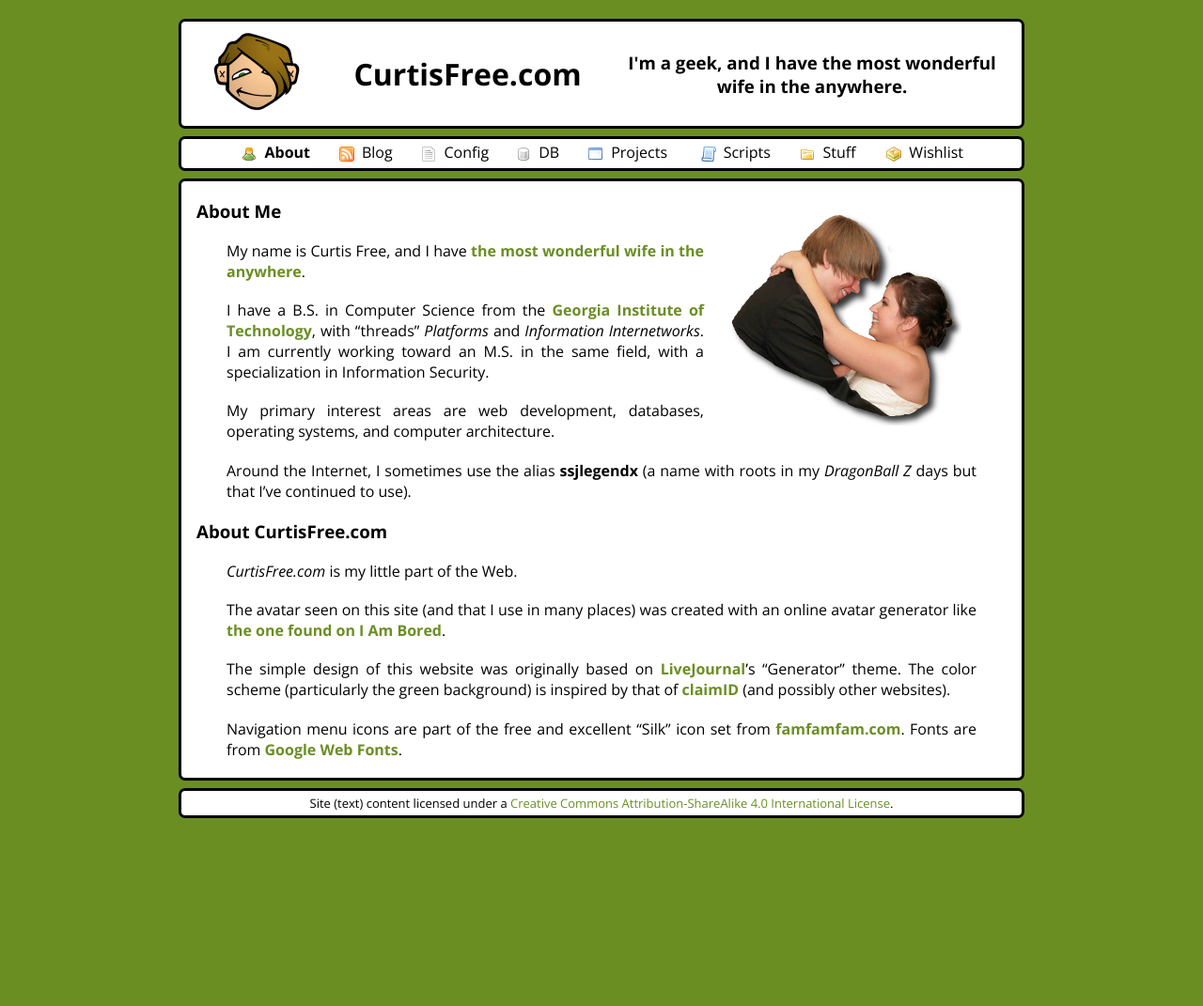
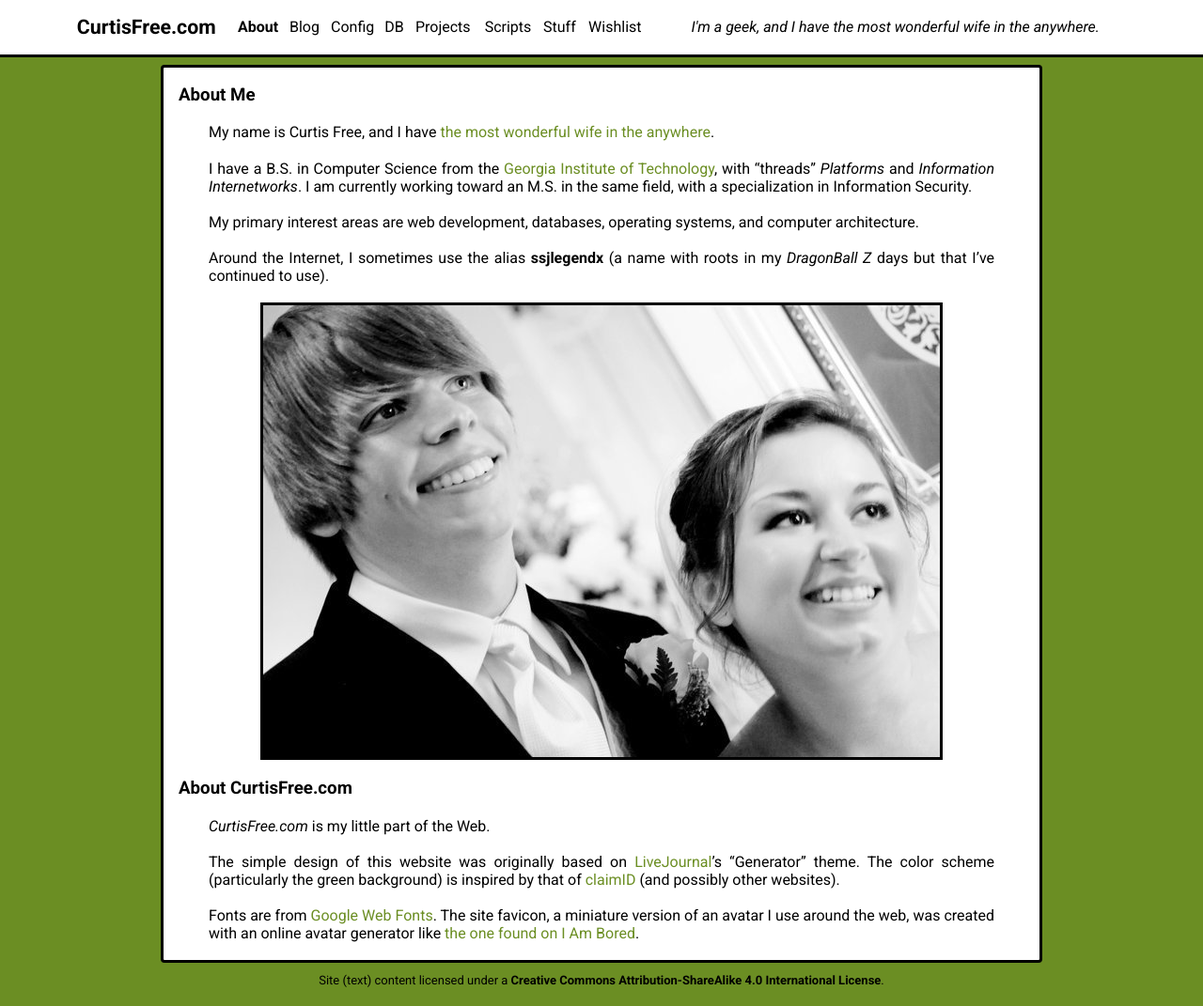
Before and after one commit to cfree3/curtisfree.com, a Jekyll site: the page built from content/about.md, in a window 1280 px wide. Shown: the whole page at 94% size. Built offline with Jekyll 4.4.1, drawn with Linux system fonts in a browser that asks for light colours; before the commit the page ends 900 px from its top, so only the background shows below that.

Commit message:
Minor site redesign

```diff
--- a/_includes/from_pgbody.html
+++ b/_includes/from_pgbody.html
@@ -1,11 +1,8 @@
-
     </div>
 
-    <div class="container" id="lower">
-      <div id="footer">
-        Site (text) content licensed under a <a rel="license" href="https://creativecommons.org/licenses/by-sa/4.0/">
-        Creative Commons Attribution-ShareAlike 4.0 International License</a>.
-      </div>
+    <div id="footer">
+      Site (text) content licensed under a <a rel="license" href="https://creativecommons.org/licenses/by-sa/4.0/">
+      Creative Commons Attribution-ShareAlike 4.0 International License</a>.
     </div>
 
   </body>
--- a/_includes/to_pgbody.html
+++ b/_includes/to_pgbody.html
@@ -1,27 +1,27 @@
+    <div id="header">
+
+      <table>
+        <tr>
+          <td class="header">
+            <h1 id="blog_title" >
+              <a id="main_link" href="/">CurtisFree.com</a>
+              {% if page.layout == 'blog' or page.layout == 'post' %}
+              <a id="blog_link" href="/blog">Blog</a>
+              {% endif %}
             </h1>
           </td>
+          <td><a class="{% if page.path == '/about' %}current{% endif %}" href="/about">About</a></td>
+          <td><a class="{% if page.path == '/blog' %}current{% endif %}" href="/blog">Blog</a></td>
+          <td><a class="" href="/config">Config</a></td>
+          <td><a class="" href="/db">DB</a></td>
+          <td><a class="{% if page.path == '/projects' %}current{% endif %}" href="/projects">Projects</a></td>
+          <td><a class="" href="/scripts">Scripts</a></td>
+          <td><a class="{% if page.path == '/stuff' %}current{% endif %}" href="/stuff">Stuff</a></td>
+          <td><a class="" href="/wishlist">Wishlist</a></td>
           <td id="tagline">
-            <h3>
-              I'm a geek, and I have
-              <a class="hidden" href="http://curtisandrebecca.com">the most wonderful wife in the anywhere</a>.
-            </h3>
+            I'm a geek, and I have
+            <a class="hidden" href="http://curtisandrebecca.com">the most wonderful wife in the anywhere</a>.
           </td>
-        </tr>
-      </table>
-
-    </div>
-
-    <div class="container" id="nav">
-      <table>
-        <tr>
-          <td><a class="{% if page.path == '/about' %}current{% endif %}" href="/about"><img alt="about" src="/imgs/icons/about.png" />About</a></td>
-          <td><a class="{% if page.path == '/blog' %}current{% endif %}" href="/blog"><img alt="blog" src="/imgs/icons/blog.png" />Blog</a></td>
-          <td><a class="" href="/config"><img alt="config" src="/imgs/icons/config.png" />Config</a></td>
-          <td><a class="" href="/db"><img alt="db" src="/imgs/icons/db.png" />DB</a></td>
-          <td><a class="{% if page.path == '/projects' %}current{% endif %}" href="/projects"><img alt="projects" src="/imgs/icons/projects.png" />Projects</a></td>
-          <td><a class="" href="/scripts"><img alt="scripts" src="/imgs/icons/scripts.png" />Scripts</a></td>
-          <td><a class="{% if page.path == '/stuff' %}current{% endif %}" href="/stuff"><img alt="stuff" src="/imgs/icons/stuff.png" />Stuff</a></td>
-          <td><a class="" href="/wishlist"><img alt="wishlist" src="/imgs/icons/wishlist.png" />Wishlist</a></td>
         </tr>
       </table>
     </div>
--- a/_includes/to_slink.html
+++ b/_includes/to_slink.html
@@ -16,14 +16,3 @@
   </head>
 
   <body>
-
-    <div class="container" id="masthead">
-
-      <table>
-        <tr>
-          <td id="avatar">
-            <img src="/imgs/avatar.png" />
-          </td>
-          <td class="header">
-            <h1 id="blog_title" >
-              <a id="main_link" href="/">CurtisFree.com</a>
--- a/_layouts/blog.html
+++ b/_layouts/blog.html
@@ -3,7 +3,6 @@
 {% include to_canon.html %}
 {% include canon.html %}
 {% include to_slink.html %}
-                <a id="blog_link" href="/blog">Blog</a>
 {% include to_pgbody.html %}
       <div class="content">
         {{ content }}
--- a/_layouts/post.html
+++ b/_layouts/post.html
@@ -3,7 +3,6 @@
 {% include to_canon.html %}
 {% include canon.html %}
 {% include to_slink.html %}
-                <a id="blog_link" href="/blog">Blog</a>
 {% include to_pgbody.html %}
       <div class="content">
 
--- a/content/about.md
+++ b/content/about.md
@@ -3,8 +3,6 @@ title:  CurtisFree.com &rarr; About
 path:   /about
 layout: default
 ---
-<img class="right seamless" alt="Rebecca and me..." src="/imgs/firstdance.png" />
-
 ### About Me
 
 My name is Curtis Free, and I have [the most wonderful wife in the anywhere][curtisandrebecca].
@@ -19,24 +17,23 @@ architecture.
 Around the Internet, I sometimes use the alias **ssjlegendx** (a name with roots in my _DragonBall
 Z_ days but that I've continued to use).
 
+<img alt="Rebecca and me..." src="/imgs/wedding.jpg" />
+
 ### About CurtisFree.com
 
 _CurtisFree.com_ is my little part of the Web.
-
-The avatar seen on this site (and that I use in many places) was created with an online avatar
-generator like [the one found on I Am Bored][avatar_generator].
 
 The simple design of this website was originally based on [LiveJournal][livejournal]'s "Generator"
 theme. The color scheme (particularly the green background) is inspired by that of
 [claimID][claimid] (and possibly other websites).
 
-Navigation menu icons are part of the free and excellent "Silk" icon set from
-[famfamfam.com][silk]. Fonts are from [Google Web Fonts][fonts].
+Fonts are from [Google Web Fonts][fonts]. The site favicon, a miniature version of an avatar I use
+around the web, was created with an online avatar generator like [the one found on I Am
+Bored][avatar_generator].
 
 [curtisandrebecca]: http://curtisandrebecca.com
 [gatech]:           http://www.gatech.edu
-[avatar_generator]: http://www.i-am-bored.com/bored_link.cfm?link_id=9962
 [livejournal]:      http://www.livejournal.com
 [claimid]:          https://claimid.com
-[silk]:             http://www.famfamfam.com/lab/icons/silk/
 [fonts]:            https://www.google.com/fonts/
+[avatar_generator]: http://www.i-am-bored.com/bored_link.cfm?link_id=9962
--- a/style.css
+++ b/style.css
@@ -18,82 +18,91 @@ layout: nil
  * Inspired by claimID (https://claimid.com).
  */
 
-@import url(http://fonts.googleapis.com/css?family=Open+Sans:400,700,400italic,700italic);
+@import url(http://fonts.googleapis.com/css?family=Roboto:400,700,400italic,700italic);
 @import url(http://fonts.googleapis.com/css?family=Source+Code+Pro:500,600);
 
 body {
     background-color: #6B8E23;
     color:            #000000;
-    font-family:      'Open Sans', 'DejaVu Sans', 'Bitstream Vera Sans', sans-serif;
+    font-family:      'Roboto', sans-serif;
     font-size:        medium;
+    margin:           0 auto 1em auto;
     padding:          0;
-    margin:           1em auto 1em auto;
-    max-width:        900px;
 }
 
-div.container {
+#header {
     background-color: #FFFFFF;
-    border:           medium solid #000000;
-    border-radius:    7px;
+    border-bottom:    medium solid #000000;
     color:            #000000;
+    left:             0;
+    margin-left:      0;
+    margin-right:     0;
+    margin-top:       0;
     overflow:         hidden;
+    padding-left:     0;
+    padding-right:    0;
+    padding-top:      0;
+    width:            100%;
 }
 
-div.container#masthead {
-    margin-bottom: 0.5em;
-    margin-top:    1.25em;
-    padding-left:  1.5em;
-    padding-right: 1.5em;
-    text-align:    center;
-}
-
-div.container#masthead td#avatar {
-    width: 13%;
-}
-
-div.container#masthead td#header {
-    width: 40%;
-}
-
-div.container#masthead td#tagline {
-    width: 47%;
-}
-
-div.container#masthead td#tagline h3 {
-    margin-left:  auto;
-    margin-right: auto;
-}
-
-div.container#nav table {
+#header table {
     text-align:   left;
     width:        90%;
     margin-left:  auto;
     margin-right: auto;
 }
 
-div.container#nav table td {
+#header table td {
+    padding-bottom: 0;
+    padding-top:    0;
+    text-align:     center;
     vertical-align: middle;
-    text-align:     center;
 }
 
-div.container#nav img {
-    vertical-align: middle;
-    padding:        0.25em;
-    margin-right:   0.25em;
-}
-
-div.container#nav a {
+#header a {
     background-color: #FFFFFF !important;
     color:            #000000 !important;
 }
 
-div.container#nav a:hover {
+#header a:hover {
     background-color: #FFFFFF !important;
     color:            #6B8E23 !important;
 }
 
-div.container#nav a.current {
+#header a.current {
     font-weight: bold;
+}
+
+#header h1 {
+    font-size: 16pt;
+}
+
+#header #tagline {
+    font-style: italic;
+}
+
+#footer {
+    font-size:  small;
+    padding:    0.25em;
+    text-align: center;
+}
+
+#footer a {
+    background-color: #6B8E23;
+    color:            #000000;
+    font-weight:      bold;
+}
+
+
+div.container {
+    background-color: #FFFFFF;
+    border-radius:    4px;
+    border:           medium solid #000000;
+    color:            #000000;
+    margin-left:      auto;
+    margin-right:     auto;
+    max-width:        900px;
+    overflow:         hidden;
 }
 
 div.container#pgbody {
@@ -103,16 +112,6 @@ div.container#pgbody {
     padding-right: 1em;
 }
 
-
-div.content a {
-    font-weight: bold;
-}
-
-div.container#lower {
-    margin-bottom: 1.25em;
-    margin-top:    0.5em;
-    padding:       0.25em;
-}
 
 a {
     background-color: #FFFFFF;
@@ -214,7 +213,7 @@ pre {
     font-size:        medium;
     margin-left:      3.5em;
     margin-right:     1.5em;
-    padding:          0.5em;
+    padding:          0.5em 0.5em 0.5em 1.5em;
 }
 
 blockquote {
@@ -284,12 +283,6 @@ div.content {
     padding-right: 2em;
 }
 
-div#footer {
-    font-size:  small;
-    text-align: center;
-    width:      100%;
-}
-
 div.nextlink {
     font-weight:   bold;
     margin-bottom: 1.5em;
```
Also changed, not shown: imgs/avatar.png (deleted), imgs/firstdance.png (deleted), imgs/icons/about.png (deleted), imgs/icons/blog.png (deleted), imgs/icons/config.png (deleted), imgs/icons/db.png (deleted), imgs/icons/projects.png (deleted), imgs/icons/scripts.png (deleted), imgs/icons/stuff.png (deleted), imgs/icons/wishlist.png (deleted), imgs/wedding.jpg (added).
